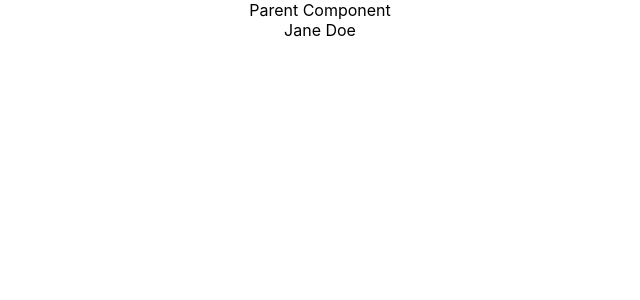
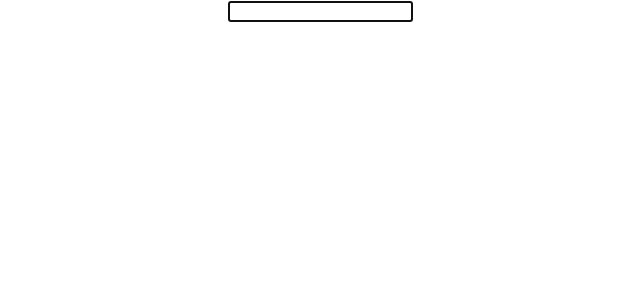
Before and after one commit to abhieshekumar/react-crash, a React (Create React App) app: page / in a window 1280 px wide. Shown: the top 300 px of the page, without its empty margins (320-960 px from the left). Built offline with nearby package versions, Linux system fonts and the light colour scheme.

Commit message:
Refs - Focussing on Label

```diff
--- a/src/App.js
+++ b/src/App.js
@@ -23,13 +23,14 @@
 import Table from './components/Table';
 import PureComponent from './components/PureComp';
 import ParentComp from './components/ParentComp';
+import RefsDemo from './components/RefsDemo';
 
 class App extends Component {
   render() {
     /* If there is no content between the tag <Greet></Greet> we may change it to a self closing tag */
     return (
       <div className="App">
-        <ParentComp/>
+        <RefsDemo/>
       </div>
     );
   }
--- /dev/null
+++ b/src/components/RefsDemo.js
@@ -0,0 +1,31 @@
+import React, { Component } from 'react'
+
+class RefsDemo extends Component {
+
+  constructor(props) {
+    super(props)
+
+    this.inputRef = React.createRef() //Step 1
+  }
+
+  componentDidMount() {
+    this.inputRef.current.focus() //Focussed on input element
+    console.log(this.inputRef)
+  }
+
+  render() {
+    return (
+      <div>
+        {/*We want to focus on text tab
+
+          Step 1 Create a ref
+          Step 2 Attach Ref  - using ref attribute
+          Step 3 Call focus method
+        */}
+        <input type="text" ref={this.inputRef}/>
+      </div>
+    )
+  }
+}
+
+export default RefsDemo
```
Also changed, not shown: read/Refs.txt (added).
